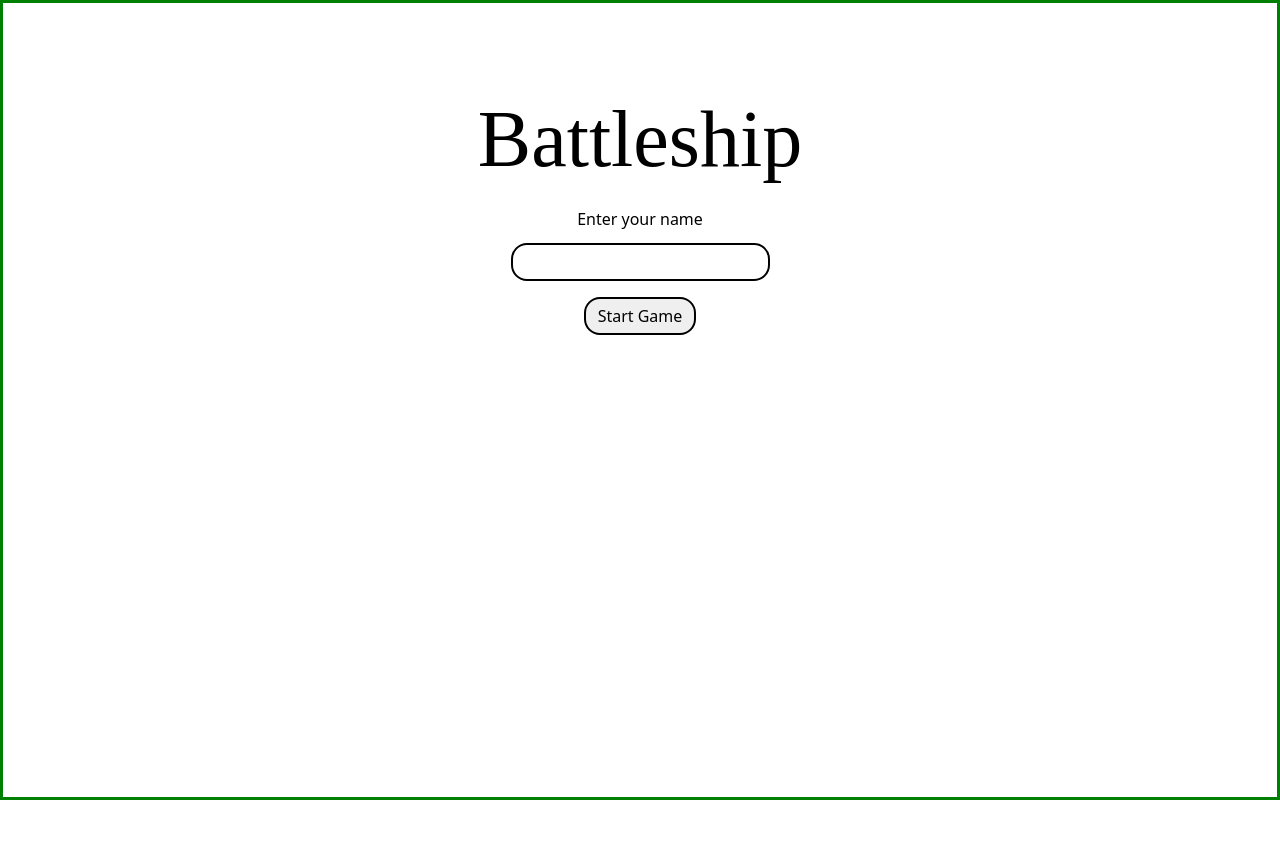
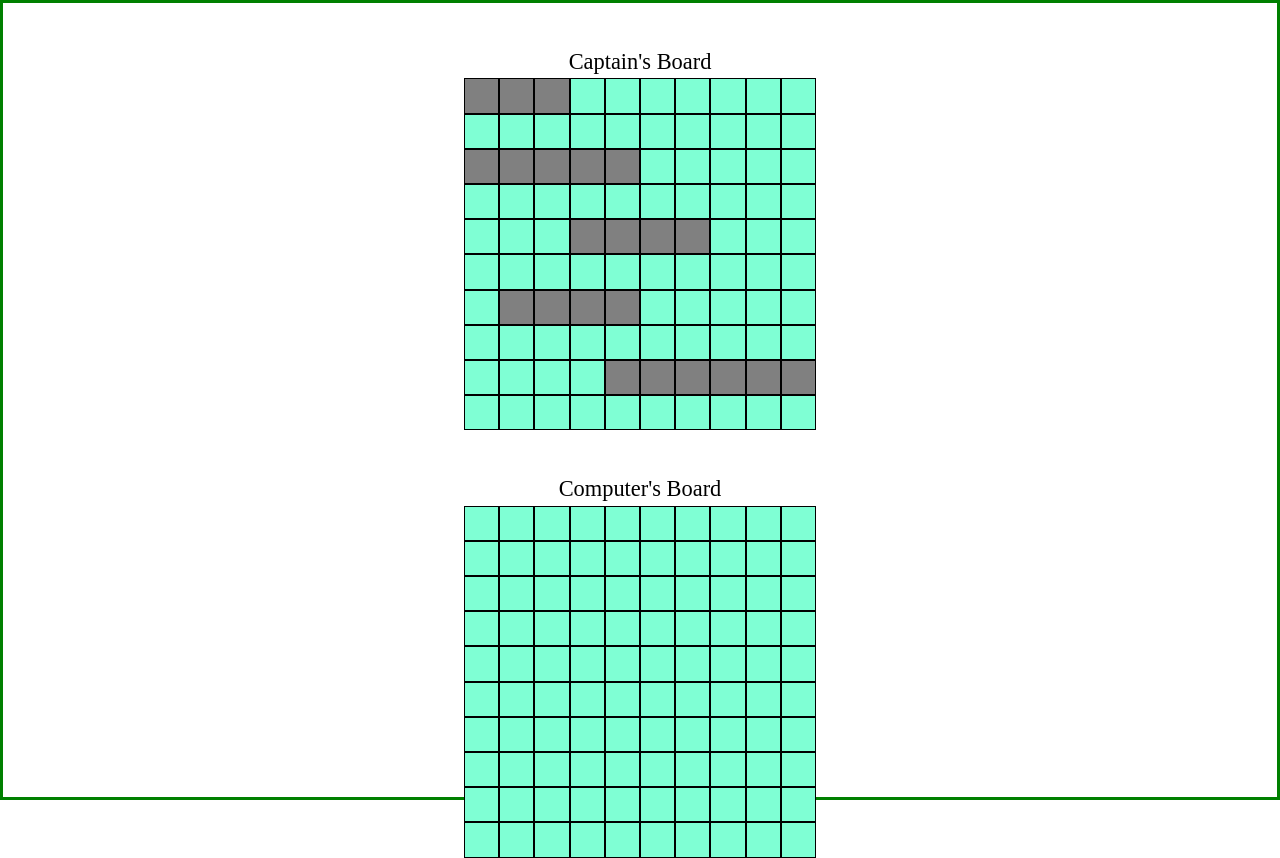
Before and after one commit to A6ih/battleship-game, a website built with webpack: page src/template.html in a window 1280 px wide. Both pictures are taken after a click on the button "Start Game". Before the commit the page ends 800 px from the top, so only its background shows below. Built offline with nearby package versions, Linux system fonts and the light colour scheme.

Commit message:
Add hideStartScreen fn, renderStartGame fn and renderShipPlacement fn in dom.ts file

```diff
--- /dev/null
+++ b/src/dom.ts
@@ -0,0 +1,43 @@
+const createElement = (type: string, selectorType: string, selector:string) => {
+    const element = document.createElement(type)
+    element.setAttribute(selectorType, selector)
+    return element
+}
+
+const hideStartScreen = () => {
+    document.querySelector('h1').style.display = 'none'
+    document.getElementById('login-screen').style.display = 'none'
+}
+
+const createGameboard = (array: number[][], id: string, name:string) => {
+    const boardContainer = createElement('div', 'id', `player-${id}`)
+    const boardHeading = document.createElement('h2')
+    boardHeading.textContent = `${name}'s Board`
+    const mainBoard = document.createElement('div')
+    mainBoard.setAttribute('id', id)
+    for (let i = 0; i < array.length; i++) {
+        array[i].map((number: number)  => mainBoard.appendChild(createElement('div', 'id', `${id}${i}${number}`)))
+    }
+    boardContainer.appendChild(boardHeading)
+    boardContainer.appendChild(mainBoard)
+    return boardContainer
+}
+
+export const renderStartGame = (array: number[][]) => {
+    const name = getName()
+    hideStartScreen()
+    document.querySelector('body').appendChild(createGameboard(array, 'A', name))
+    document.querySelector('body').appendChild(createGameboard(array, 'B', 'Computer'))
+}
+
+export const getName = () => {
+    const name = (<HTMLInputElement>document.getElementById('player-name')).value
+    if (name) return name
+    return 'Captain'
+}
+
+export const renderShipPlacement = (cords: string[], id: string) => {
+    for (let i = 0; i < cords.length; i++) {
+        document.getElementById(`${id}${cords[i]}`).style.backgroundColor = 'gray'
+    }
+}
--- a/src/gameboard.ts
+++ b/src/gameboard.ts
@@ -1,4 +1,4 @@
-import Ship from './ship'
+import Ship from './ship.ts'
 
 type ShipObj = {
     name: string,
--- a/src/index.ts
+++ b/src/index.ts
@@ -1 +1,18 @@
 import './styles.css';
+import { renderStartGame, getName, renderShipPlacement } from './dom.ts';
+import Player from './player.ts';
+
+let playerOne;
+
+const startGame = () => {
+    playerOne = new Player(getName())
+    renderStartGame(playerOne.gameboard.board)
+    playerOne.gameboard.placeShip(3, 'Destroyer', [0, 0])
+    playerOne.gameboard.placeShip(5, 'Submarine', [2, 0])
+    playerOne.gameboard.placeShip(4, 'Submarine', [4, 3])
+    playerOne.gameboard.placeShip(4, 'Submarine', [6, 1])
+    playerOne.gameboard.placeShip(6, 'Submarine', [8, 4])
+    playerOne.gameboard.ships.map(shipObj => renderShipPlacement(shipObj.cords, 'A'))
+}
+
+document.getElementById('start-button').addEventListener('click', startGame)
--- a/src/player.ts
+++ b/src/player.ts
@@ -1,4 +1,4 @@
-import Gameboard from "./gameboard";
+import Gameboard from "./gameboard.ts";
 
 export default class Player {
     name: string
--- a/src/styles.css
+++ b/src/styles.css
@@ -67,7 +67,12 @@ h1 {
     margin-top: 6rem;
 }
 
-main, #name-input {
+h2 {
+    font-size: 1.4rem;
+    margin-bottom: 5px;
+}
+
+#login-screen, #name-input {
   margin-top: 1rem;
   display: flex;
   flex-direction: column;
@@ -80,3 +85,19 @@ input, button {
     font-size: 1rem;
     padding: 6px 12px;
 }
+
+#player-A, #player-B {
+    margin-top: 3rem;
+}
+
+#A, #B {
+    display: grid;
+    grid-template-columns: repeat(10, 2.2rem);
+}
+
+#A  div, #B  div {
+    width: 2.2rem;
+    min-height: 2.2rem;
+    border: 1px solid black;
+    background-color: aquamarine;
+}
--- a/src/template.html
+++ b/src/template.html
@@ -7,14 +7,14 @@
 </head>
 <body>
     <h1>Battleship</h1>
-    <main>
+    <div id="login-screen">
         <div id="name-input">
-            <label for="player-1-name">Enter your name</label>
-            <input type="text" id="player-name" name="player-name" class="player-input">
+            <label for="player-name">Enter your name</label>
+            <input type="text" id="player-name" name="player-name" class="player-input" placeholder="Captain">
         </div>
         <div id="start-button">
             <button>Start Game</button>
         </div>
-    </main>
+    </div>
 </body>
 </html>
--- a/tsconfig.json
+++ b/tsconfig.json
@@ -7,6 +7,8 @@
       "allowJs": true,
       "moduleResolution": "node",
       "types": ["@types/node", "@types/jest"],
-      "esModuleInterop": true
+      "esModuleInterop": true,
+      "noEmit": true,
+      "allowImportingTsExtensions": true
     }
 }
--- a/webpack.common.js
+++ b/webpack.common.js
@@ -1,5 +1,6 @@
 const path = require("path");
 const HtmlWebpackPlugin = require("html-webpack-plugin");
+const { presets } = require("./babel.config");
 
 module.exports = {
     mode: "development",
@@ -23,7 +24,15 @@ module.exports = {
             {
                 test: /\.ts?$/,
                 exclude: [path.resolve(__dirname, 'node_modules')],
-                use: ['babel-loader'],
+                use: {
+                    loader: "babel-loader",
+                    options: {
+                        presets: [
+                            "@babel/preset-env",
+                            "@babel/preset-typescript",
+                        ]
+                    }
+                },
             },
             {
                 test: /\.js$/,
```
